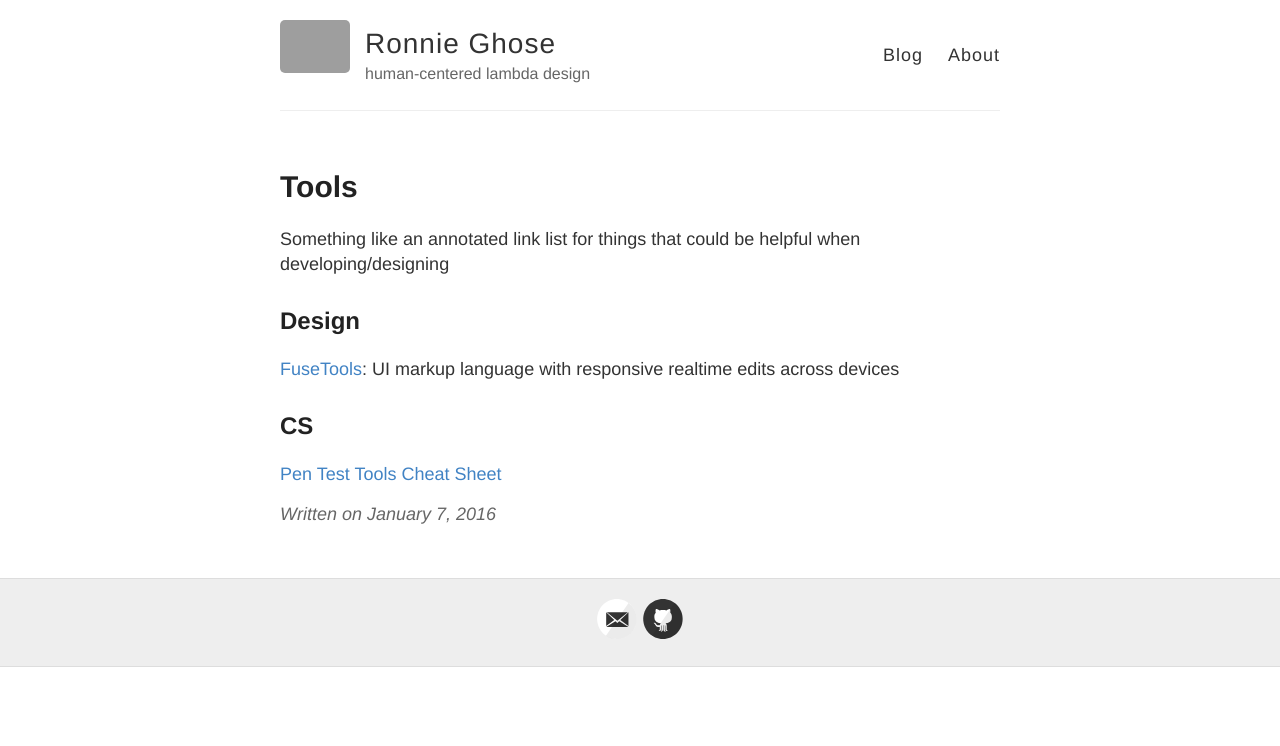
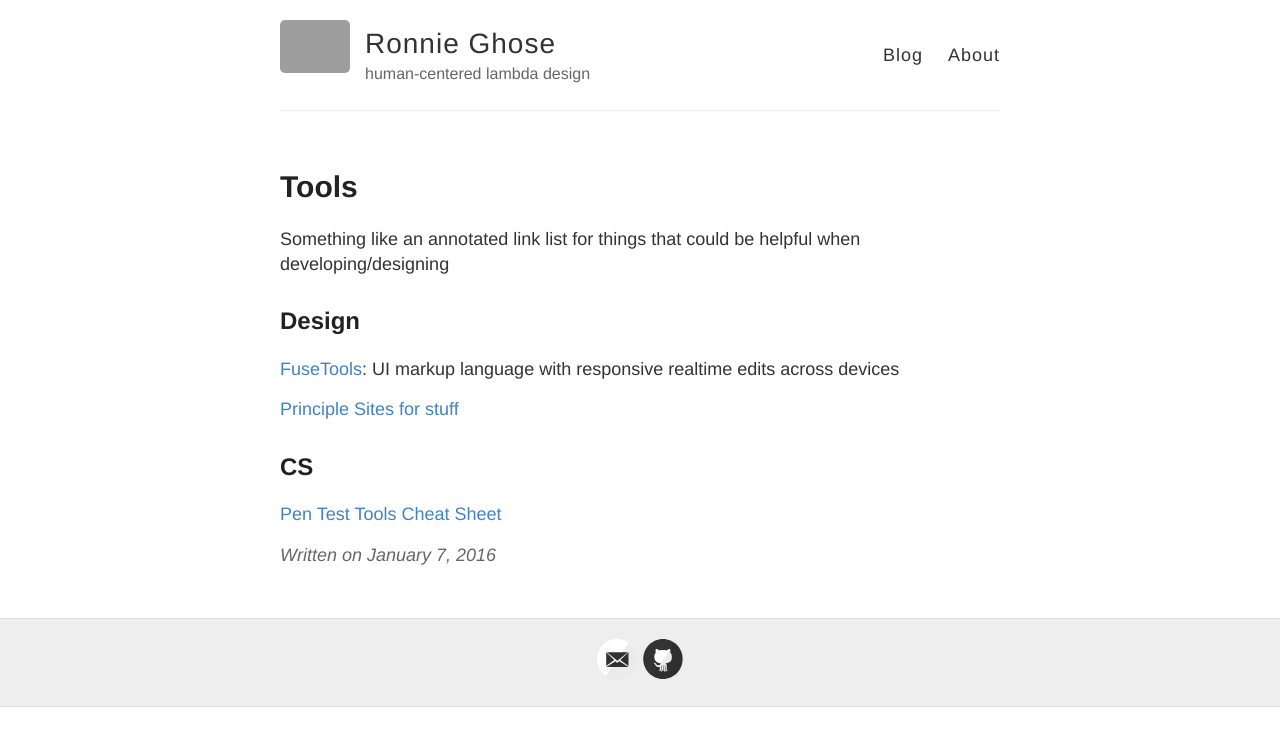
Before and after one commit to RONNCC/ronncc.github, a Jekyll site: the page built from _posts/2016-1-7-Cool Tools.md, in a window 1280 px wide. Shown: the top 746 px of the page. Built offline with Jekyll 4.4.1, drawn with Linux system fonts in a browser that asks for light colours; comment, search, counter and statistics services are not loaded; grey boxes are pictures that could not be loaded.

Commit message:
Updated 2016-1-7-Cool Tools.md

```diff
--- a/_posts/2016-1-7-Cool Tools.md
+++ b/_posts/2016-1-7-Cool Tools.md
@@ -17,5 +17,8 @@ Something like an annotated link list for things that could be helpful when deve
 ## Design
 [FuseTools](https://www.fusetools.com/): UI markup language with responsive realtime edits across devices
 
+[Principle](http://principleformac.com/)
+[Sites for stuff](https://www.mockplus.com/blog/post/12-design-tools-websites-for-uiux-designers)
+
 ## CS
 [Pen Test Tools Cheat Sheet](https://highon.coffee/blog/penetration-testing-tools-cheat-sheet/)
```
